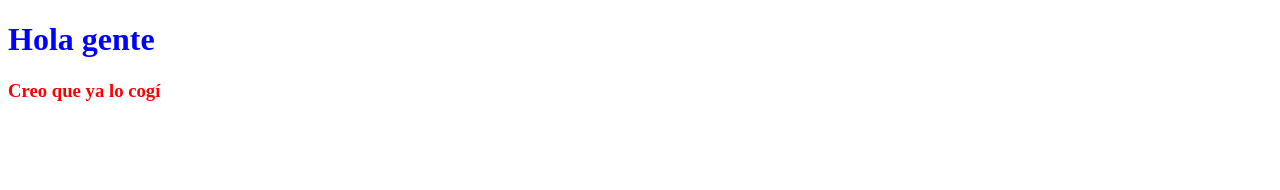
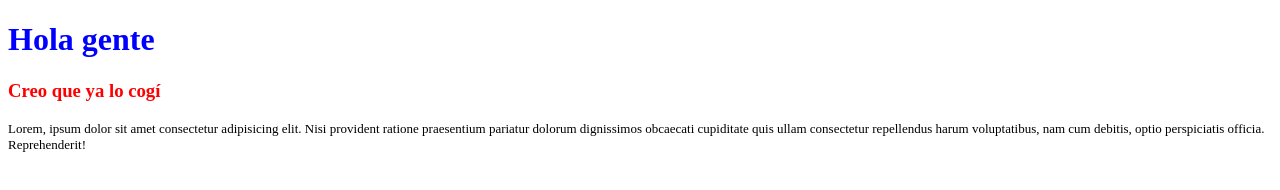
Before and after one commit to Luis1Gonzalez/ramas2, a plain HTML site: page index.html in a window 1280 px wide. Drawn offline with Linux system fonts and the light colour scheme.

Commit message:
sexto conmit

```diff
--- a/estilos.css
+++ b/estilos.css
@@ -5,3 +5,8 @@ h1{
 h3{
     color:red;
 }
+
+p{
+    colore:green;
+    font-size: 13px;
+}
--- a/index.html
+++ b/index.html
@@ -11,5 +11,7 @@
     <h1>Hola gente</h1>
 
     <h3>Creo que ya lo cogí</h3>
+
+    <p>Lorem, ipsum dolor sit amet consectetur adipisicing elit. Nisi provident ratione praesentium pariatur dolorum dignissimos obcaecati cupiditate quis ullam consectetur repellendus harum voluptatibus, nam cum debitis, optio perspiciatis officia. Reprehenderit!</p>
 </body>
 </html>
```
Also changed, not shown: 1 other file.
